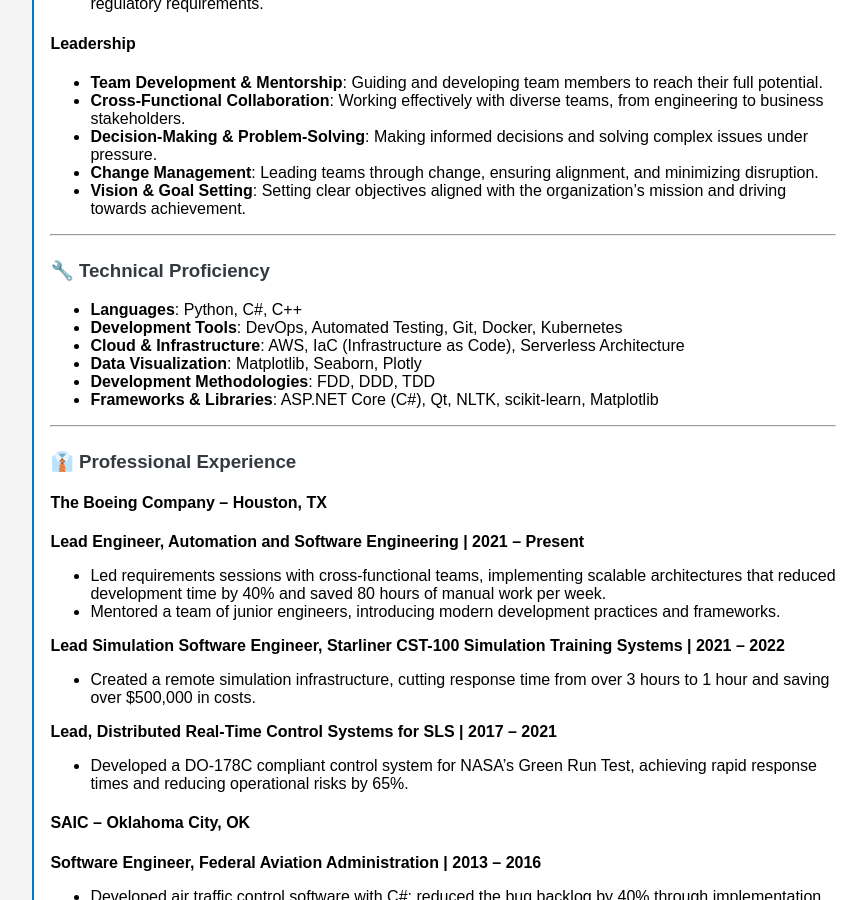
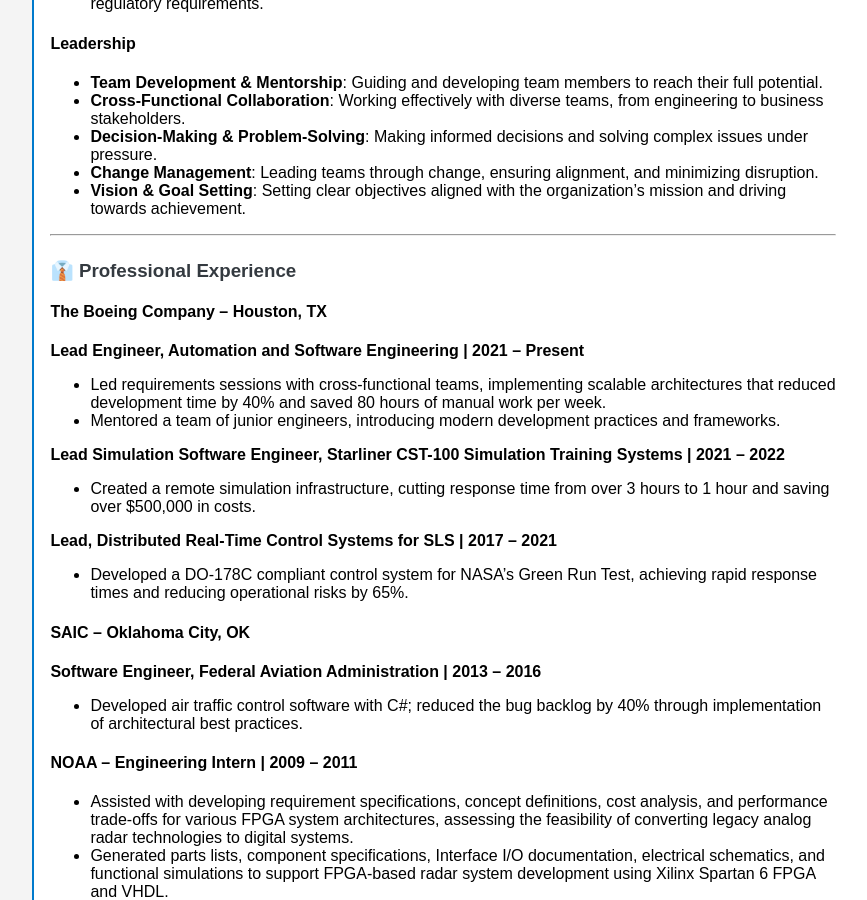
Before and after one commit to krjii/krjii.github.io, a Jekyll site: the page built from index.md, in a window 1280 px wide and 900 px high, scrolled down 1625 px. Shown: the whole window, without its empty margins (372-1239 px from the left). Built offline with Jekyll 4.4.1, drawn with Linux system fonts in a browser that asks for light colours.

Commit message:
move technical competencies

```diff
--- a/index.md
+++ b/index.md
@@ -78,17 +78,6 @@ Strategic leader in **systems engineering, software development,** and **project
 
 ---
 
-### 🔧 Technical Proficiency
-
-- **Languages**: Python, C#, C++
-- **Development Tools**: DevOps, Automated Testing, Git, Docker, Kubernetes
-- **Cloud & Infrastructure**: AWS, IaC (Infrastructure as Code), Serverless Architecture
-- **Data Visualization**: Matplotlib, Seaborn, Plotly
-- **Development Methodologies**: FDD, DDD, TDD
-- **Frameworks & Libraries**: ASP.NET Core (C#), Qt, NLTK, scikit-learn, Matplotlib
-
----
-
 ### 👔 Professional Experience
 
 #### The Boeing Company – Houston, TX
```
